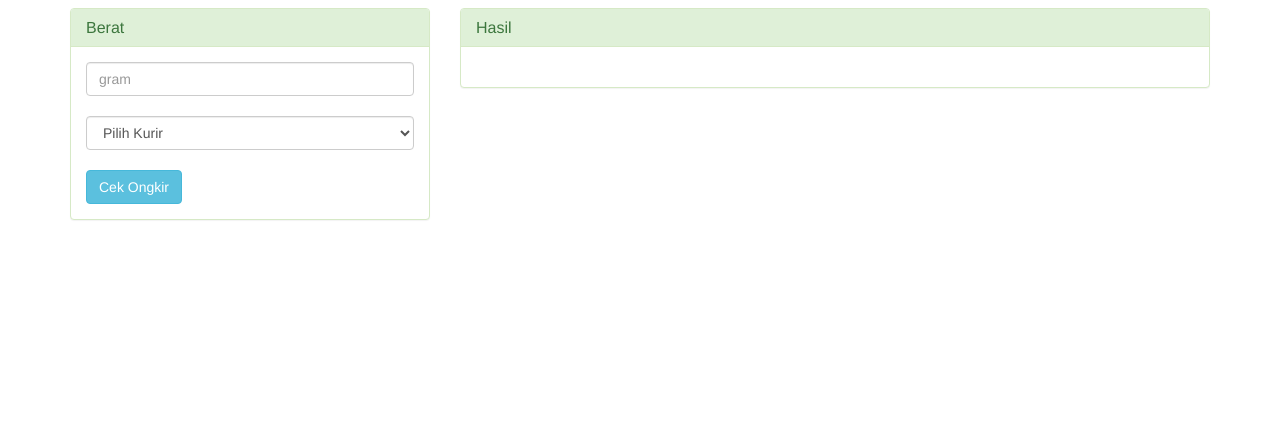
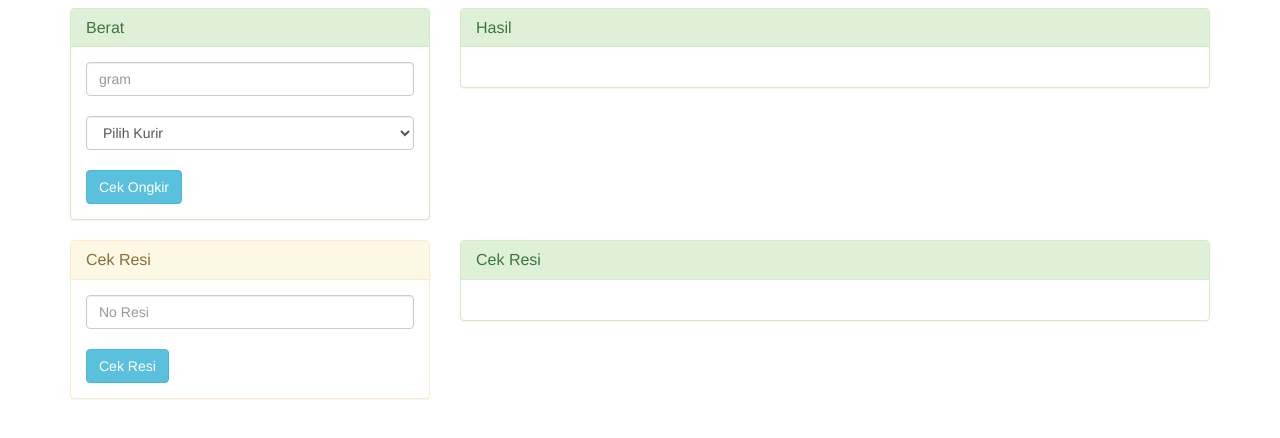
Before and after one commit to surdaysoft/rajaOngkir-CI, a CodeIgniter app: page / in a window 1280 px wide. Shown: the part 244-682 px from the top of the page. Run offline with CodeIgniter, Linux system fonts and the light colour scheme; data that the repository does not hold is empty.

Commit message:
Add Cek Resi

```diff
--- a/application/controllers/rajaongkir.php
+++ b/application/controllers/rajaongkir.php
@@ -64,4 +64,16 @@ class Rajaongkir extends CI_Controller {
 		$this->load->view('rajaongkir/getCost', $data);
 	}
 
+
+	function getResi()
+	{
+		$waybill = $this->input->get('waybill');
+
+		$data = array('waybill' => $waybill
+
+		);
+
+		$this->load->view('rajaongkir/getResi', $data);
+	}
+
 }
--- a/application/views/cek_ongkir.php
+++ b/application/views/cek_ongkir.php
@@ -142,6 +142,61 @@
 				</div>
 			</div>
 		</div>
+
+		<div class="row">
+			<div class="col-md-4">
+				<div class="panel panel-warning">
+				  <div class="panel-heading">
+				    <h3 class="panel-title">Cek Resi</h3>
+				  </div>
+				  <div class="panel-body">
+				  	<input type="text" name="no_resi" placeholder="No Resi" id="no_resi" class="form-control">
+					<br>
+				    <button type="button" onclick="tampil_resi('data')" class="btn btn-info">Cek Resi</button>
+
+				  </div>
+				</div>
+				<script>
+					function tampil_resi(act){
+					      var resi = $('#no_resi').val();
+
+					      if(resi == ""){
+					      	alert("harap isi data dengan lengkap");
+					      }else{
+					      	$.ajax({
+					          url: "rajaongkir/getResi",
+					          type: "GET",
+					          data : {waybill: resi},
+					          success: function (ajaxData){
+					              //$('#tombol_export').show();
+					              //$('#hasilReport').show();
+					              $("#hasil_resi").html(ajaxData);
+					          }
+					      	});
+					      }
+
+
+					  };
+				</script>
+			</div>
+			<div class="col-md-8">
+				<div class="panel panel-success">
+				  <div class="panel-heading">
+				    <h3 class="panel-title">Cek Resi</h3>
+				  </div>
+				  <div class="panel-body">
+				  	<ol>
+					    <div id="hasil_resi">
+
+					    </div>
+				    </ol>
+				  </div>
+				</div>
+			</div>
+
+		</div>
+
+
 	</div>
 </div>
 
```
